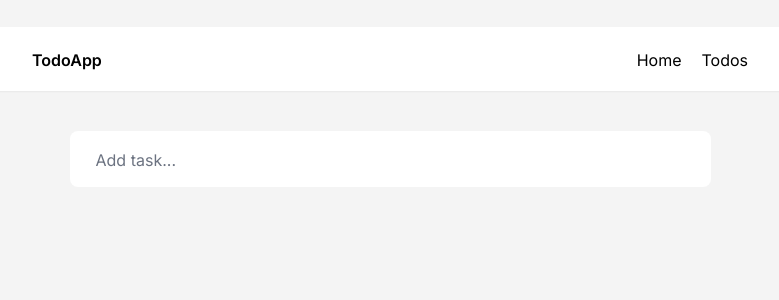
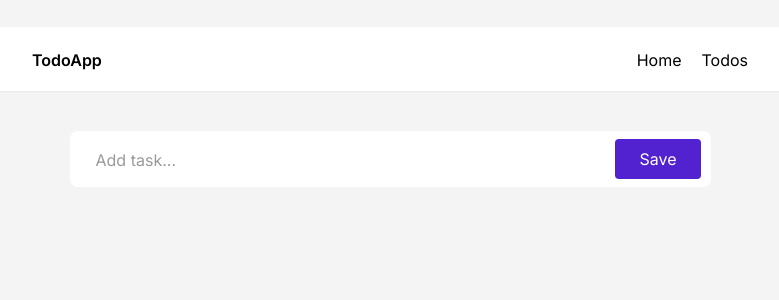
Before and after one commit to Jason-bolt/newTodo, a React (Create React App) app: page /todos in a window 1280 px wide. Shown: the top 300 px of the page, without its empty margins (250-1029 px from the left). Built offline with nearby package versions, Linux system fonts and the light colour scheme.

Commit message:
Add task form done

```diff
--- a/src/components/Todos.js
+++ b/src/components/Todos.js
@@ -2,11 +2,24 @@ const Todos = () => {
   return (
     <section className="md:w-641px flex flex-col">
       <form className="w-full">
-        <input
-          type="text"
-          className="form-input w-full border-none rounded-lg h-14 px-26px pt-19px pb-18px"
-          placeholder="Add task..."
-        />
+        <div className="relative">
+          {/* <div className="absolute inset-y-0 left-0 flex items-center pl-3 pointer-events-none"></div> */}
+          <input
+            type="search"
+            id="search"
+            className="block h-14 px-26px pt-19px pb-18px w-full placeholder:text-black placeholder:opacity-40 border-none rounded-lg bg-white focus:outline-none"
+            placeholder="Add task..."
+            required
+          />
+
+          <button
+            type="submit"
+            className="text-white text-base rounded absolute right-2.5 bottom-2 bg-violet hover:bg-violet-800 px-6 py-2"
+          >
+            Save
+          </button>
+        </div>
+
       </form>
     </section>
   );
--- a/src/output.css
+++ b/src/output.css
@@ -774,6 +774,43 @@ select {
   padding-bottom: 0;
 }
 
+.pointer-events-none {
+  pointer-events: none;
+}
+
+.absolute {
+  position: absolute;
+}
+
+.relative {
+  position: relative;
+}
+
+.inset-y-0 {
+  top: 0px;
+  bottom: 0px;
+}
+
+.bottom-2 {
+  bottom: 0.5rem;
+}
+
+.bottom-2\.5 {
+  bottom: 0.625rem;
+}
+
+.left-0 {
+  left: 0px;
+}
+
+.right-2 {
+  right: 0.5rem;
+}
+
+.right-2\.5 {
+  right: 0.625rem;
+}
+
 .mb-10 {
   margin-bottom: 2.5rem;
 }
@@ -786,6 +823,10 @@ select {
   margin-top: 1.5rem;
 }
 
+.block {
+  display: block;
+}
+
 .flex {
   display: flex;
 }
@@ -794,16 +835,16 @@ select {
   height: 3.5rem;
 }
 
+.h-16 {
+  height: 4rem;
+}
+
 .h-347px {
   height: 347px;
 }
 
 .h-screen {
   height: 100vh;
-}
-
-.h-16 {
-  height: 4rem;
 }
 
 .w-333px {
@@ -852,6 +893,14 @@ select {
   border-radius: 0.5rem;
 }
 
+.rounded {
+  border-radius: 0.25rem;
+}
+
+.border {
+  border-width: 1px;
+}
+
 .border-none {
   border-style: none;
 }
@@ -871,9 +920,18 @@ select {
   background-color: rgb(255 255 255 / var(--tw-bg-opacity));
 }
 
+.p-4 {
+  padding: 1rem;
+}
+
 .px-26px {
   padding-left: 26px;
   padding-right: 26px;
+}
+
+.px-4 {
+  padding-left: 1rem;
+  padding-right: 1rem;
 }
 
 .px-42px {
@@ -891,12 +949,25 @@ select {
   padding-bottom: 0.5rem;
 }
 
+.py-3 {
+  padding-top: 0.75rem;
+  padding-bottom: 0.75rem;
+}
+
 .pb-18px {
   padding-bottom: 18px;
 }
 
 .pb-22px {
   padding-bottom: 22px;
+}
+
+.pl-10 {
+  padding-left: 2.5rem;
+}
+
+.pl-3 {
+  padding-left: 0.75rem;
 }
 
 .pt-19px {
@@ -911,6 +982,10 @@ select {
   padding-top: 27px;
 }
 
+.pt-12 {
+  padding-top: 3rem;
+}
+
 .text-40px {
   font-size: 40px;
 }
@@ -918,6 +993,11 @@ select {
 .text-base {
   font-size: 1rem;
   line-height: 1.5rem;
+}
+
+.text-sm {
+  font-size: 0.875rem;
+  line-height: 1.25rem;
 }
 
 .font-light {
@@ -951,6 +1031,124 @@ select {
   box-shadow: var(--tw-ring-offset-shadow, 0 0 #0000), var(--tw-ring-shadow, 0 0 #0000), var(--tw-shadow);
 }
 
+.outline-none {
+  outline: 2px solid transparent;
+  outline-offset: 2px;
+}
+
+.placeholder\:text-black::-webkit-input-placeholder {
+  --tw-text-opacity: 1;
+  color: rgb(0 0 0 / var(--tw-text-opacity));
+}
+
+.placeholder\:text-black::placeholder {
+  --tw-text-opacity: 1;
+  color: rgb(0 0 0 / var(--tw-text-opacity));
+}
+
+.placeholder\:opacity-40::-webkit-input-placeholder {
+  opacity: 0.4;
+}
+
+.placeholder\:opacity-40::placeholder {
+  opacity: 0.4;
+}
+
+.focus\:border:focus {
+  border-width: 1px;
+}
+
+.focus\:border-blue-500:focus {
+  --tw-border-opacity: 1;
+  border-color: rgb(59 130 246 / var(--tw-border-opacity));
+}
+
+.focus\:border-green-500:focus {
+  --tw-border-opacity: 1;
+  border-color: rgb(34 197 94 / var(--tw-border-opacity));
+}
+
+.focus\:border-green-900:focus {
+  --tw-border-opacity: 1;
+  border-color: rgb(20 83 45 / var(--tw-border-opacity));
+}
+
+.focus\:border-red-500:focus {
+  --tw-border-opacity: 1;
+  border-color: rgb(239 68 68 / var(--tw-border-opacity));
+}
+
+.focus\:outline-none:focus {
+  outline: 2px solid transparent;
+  outline-offset: 2px;
+}
+
+.focus\:outline-red-500:focus {
+  outline-color: #ef4444;
+}
+
+.focus\:ring-4:focus {
+  --tw-ring-offset-shadow: var(--tw-ring-inset) 0 0 0 var(--tw-ring-offset-width) var(--tw-ring-offset-color);
+  --tw-ring-shadow: var(--tw-ring-inset) 0 0 0 calc(4px + var(--tw-ring-offset-width)) var(--tw-ring-color);
+  box-shadow: var(--tw-ring-offset-shadow), var(--tw-ring-shadow), var(--tw-shadow, 0 0 #0000);
+}
+
+.focus\:ring-blue-300:focus {
+  --tw-ring-opacity: 1;
+  --tw-ring-color: rgb(147 197 253 / var(--tw-ring-opacity));
+}
+
+.focus\:ring-blue-500:focus {
+  --tw-ring-opacity: 1;
+  --tw-ring-color: rgb(59 130 246 / var(--tw-ring-opacity));
+}
+
+.active\:border:active {
+  border-width: 1px;
+}
+
+.active\:border-violet:active {
+  --tw-border-opacity: 1;
+  border-color: rgb(82 34 208 / var(--tw-border-opacity));
+}
+
+.active\:border-red-500:active {
+  --tw-border-opacity: 1;
+  border-color: rgb(239 68 68 / var(--tw-border-opacity));
+}
+
+@media (prefers-color-scheme: dark) {
+  .dark\:bg-blue-600 {
+    --tw-bg-opacity: 1;
+    background-color: rgb(37 99 235 / var(--tw-bg-opacity));
+  }
+
+  .dark\:text-white {
+    --tw-text-opacity: 1;
+    color: rgb(255 255 255 / var(--tw-text-opacity));
+  }
+
+  .dark\:hover\:bg-blue-700:hover {
+    --tw-bg-opacity: 1;
+    background-color: rgb(29 78 216 / var(--tw-bg-opacity));
+  }
+
+  .dark\:focus\:border-blue-500:focus {
+    --tw-border-opacity: 1;
+    border-color: rgb(59 130 246 / var(--tw-border-opacity));
+  }
+
+  .dark\:focus\:ring-blue-500:focus {
+    --tw-ring-opacity: 1;
+    --tw-ring-color: rgb(59 130 246 / var(--tw-ring-opacity));
+  }
+
+  .dark\:focus\:ring-blue-800:focus {
+    --tw-ring-opacity: 1;
+    --tw-ring-color: rgb(30 64 175 / var(--tw-ring-opacity));
+  }
+}
+
 @media (min-width: 768px) {
   .md\:w-641px {
     width: 641px;
```
Also changed, not shown: tailwind.config.js (+6 -6 lines).
